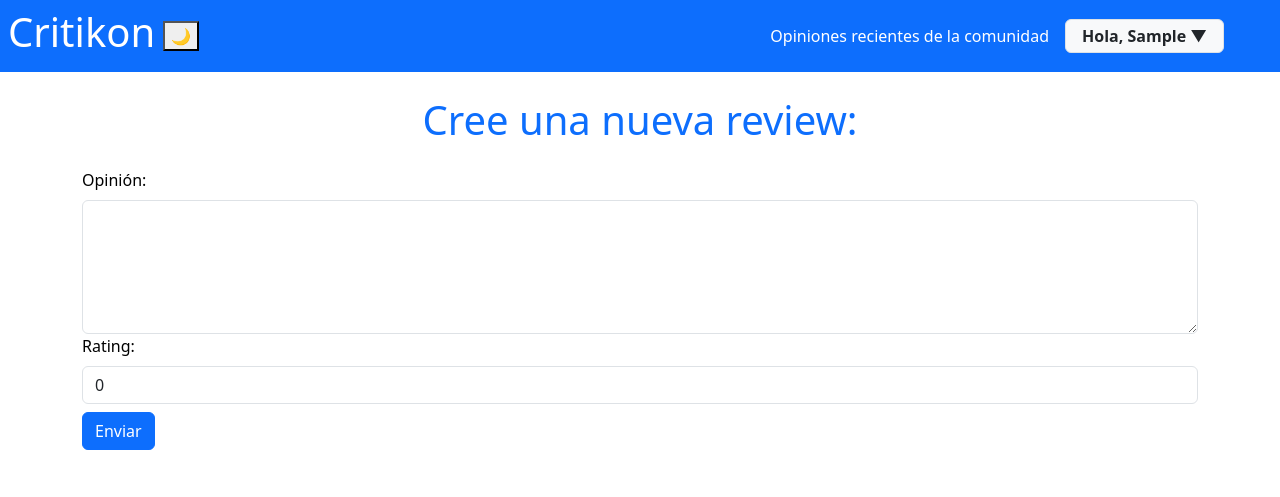
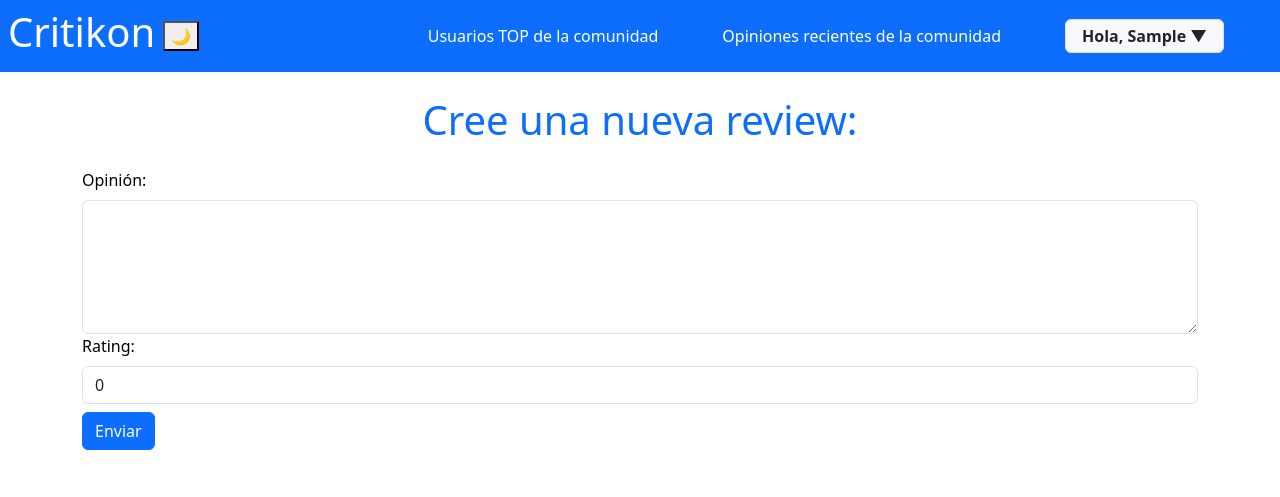
Before and after one commit to Carlos5Noob/Critikon-project, a Django app: page /critikon/1/crear_review/ in a window 1280 px wide. Shown: the top 497 px of the page. Run offline with Django 5.2, Linux system fonts and the light colour scheme; the visitor is signed in with stand-in values (Sample User, id 1); some libraries are stand-ins or nearby versions.

Commit message:
header modificado nueva enlace a vista de top users

```diff
--- a/app/templates/app/base.html
+++ b/app/templates/app/base.html
@@ -23,7 +23,10 @@
             <button id="dark-mode-toggle">🌙</button>
         </div>
         <div class="d-flex align-items-center gap-3 me-5 position-relative">
-            <a href="{% url 'app:opiniones_recientes' %}" class="text-decoration-none text-white">
+            <a href="{% url 'app:top_users' %}" class="text-decoration-none text-white me-5">
+                Usuarios TOP de la comunidad
+            </a>
+            <a href="{% url 'app:opiniones_recientes' %}" class="text-decoration-none text-white me-5">
                 Opiniones recientes de la comunidad
             </a>
             <div class="position-relative">
```
